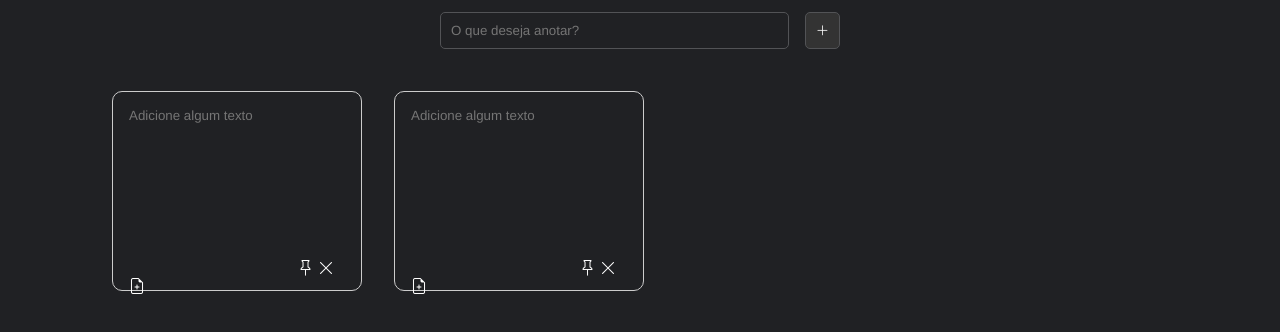
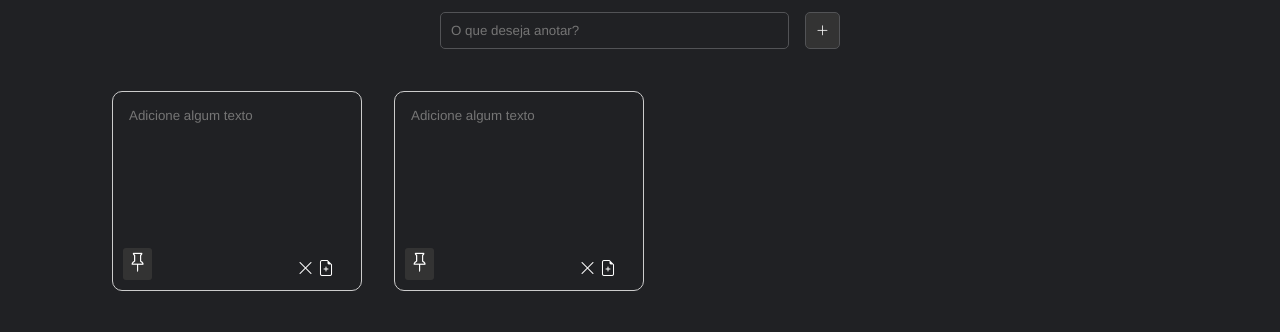
Before and after one commit to luisfrancisco2b/dev-notes-js, a plain HTML site: page index.html in a window 1280 px wide. Shown: the part 74-406 px from the top of the page. Drawn offline with nearby package versions, Linux system fonts and the light colour scheme.

Commit message:
style: add note bi-pin CSS style

```diff
--- a/css/style.css
+++ b/css/style.css
@@ -133,3 +133,14 @@ header {
   color: #fff;
   outline: none;
 }
+
+.note .bi-pin {
+  position: absolute;
+  left: 10px;
+  bottom: 10px;
+  font-size: 1.2rem;
+  background-color: #333;
+  padding: 5px;
+  border-radius: 3px;
+  cursor: pointer;
+}
```
